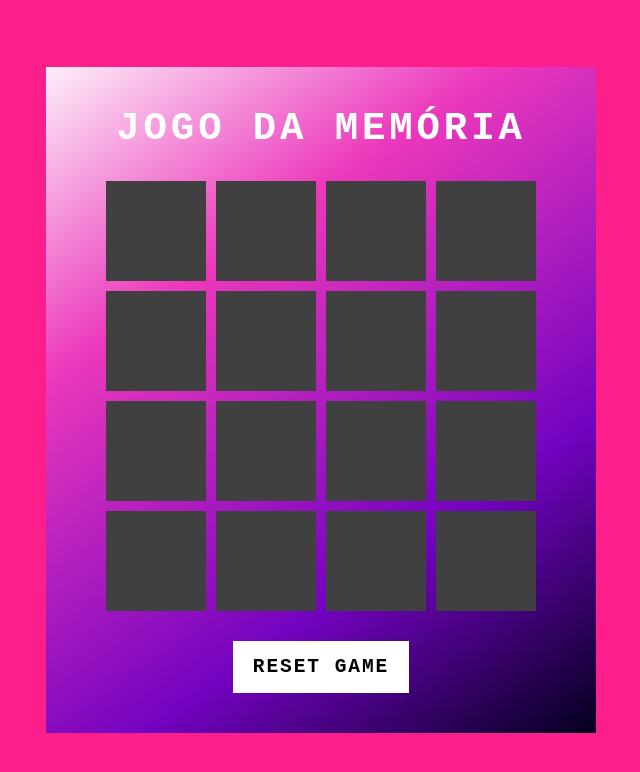
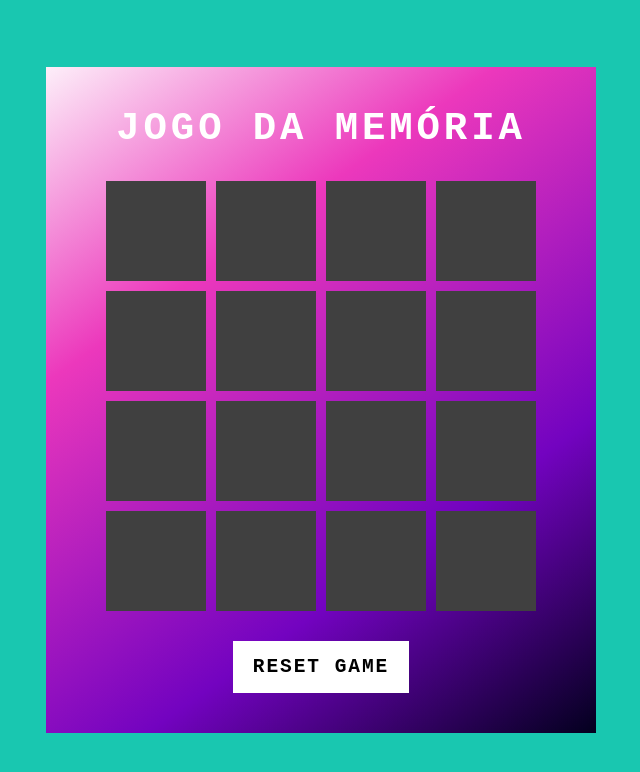
Before and after one commit to AylsonSantos/jogo-memoria-emojis, a plain HTML site: page index.html in a window 1280 px wide. Shown: the whole page, without its empty margins (319-959 px from the left). Drawn offline with Linux system fonts and the light colour scheme.

Commit message:
Ajuste  estetico

```diff
--- a/src/styles/main.css
+++ b/src/styles/main.css
@@ -3,7 +3,7 @@ body {
     justify-content: center;
     align-items: center;
     min-height: 100vh;
-    background: #fc1e8a;
+    background: #19c7b0;
     user-select: none;
 }
 
```
